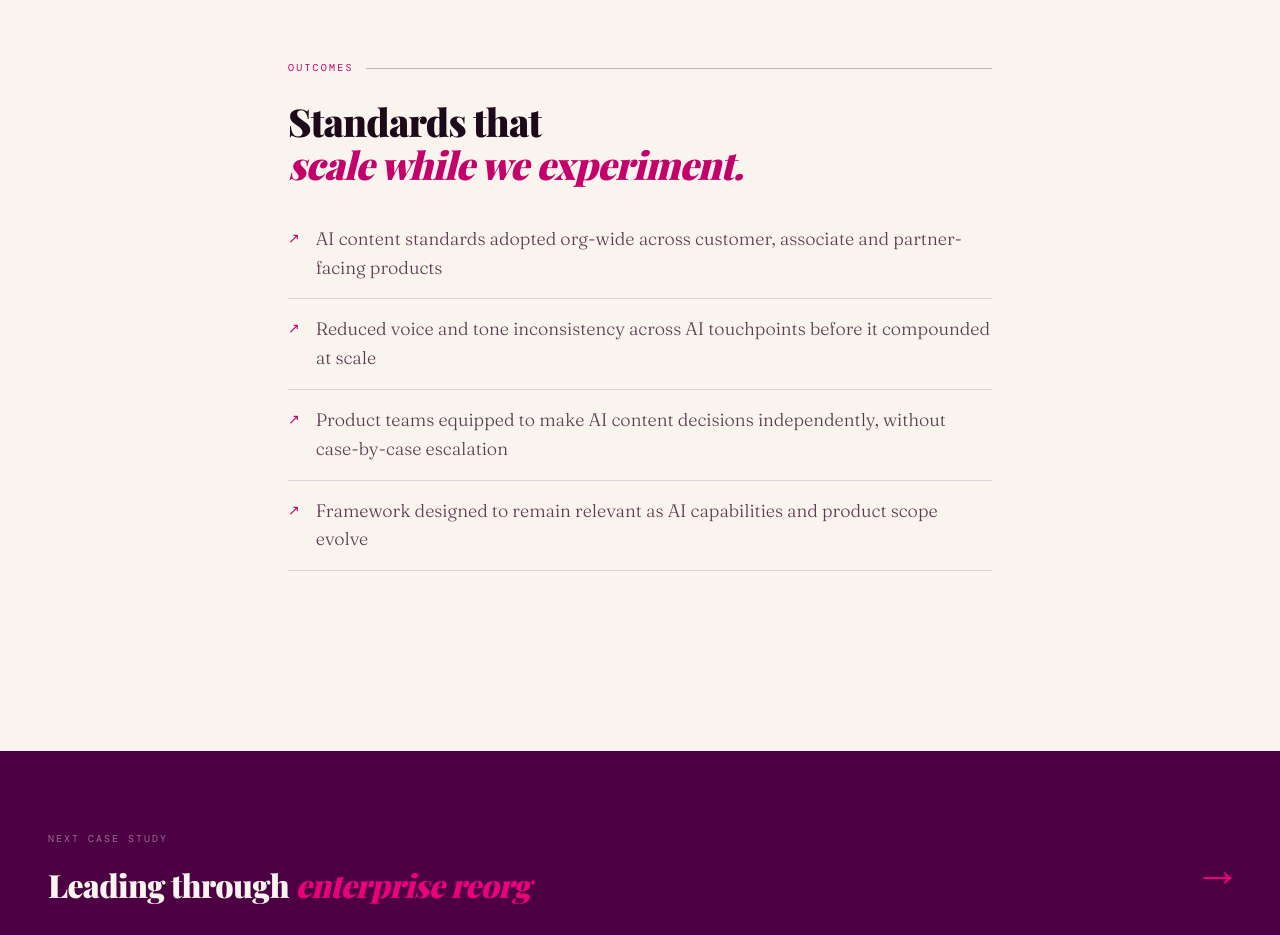
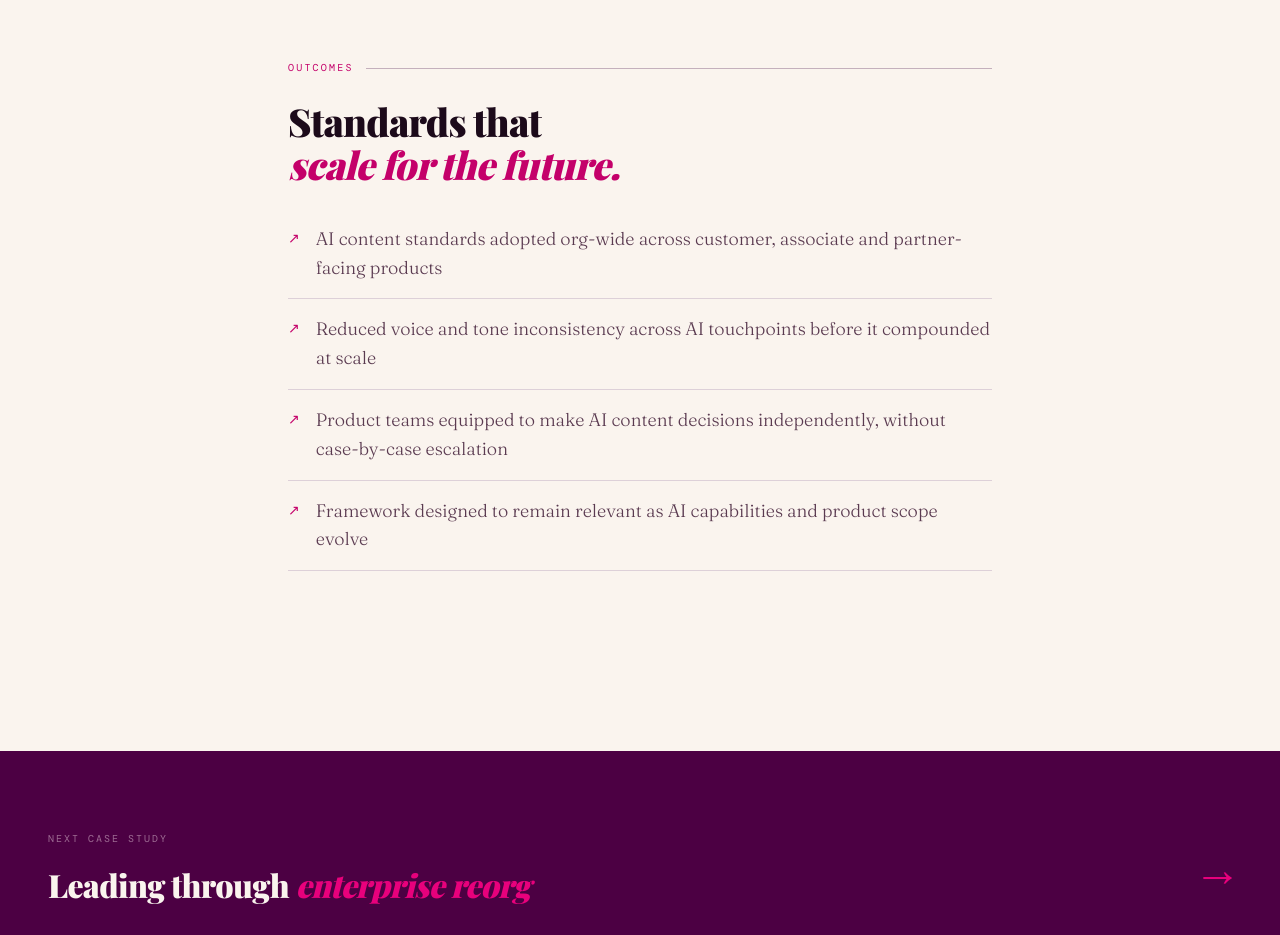
Before and after one commit to b3weaver/BridgettWeaverPortfolio, a plain HTML site: page walmart-ai-guidelines.html in a window 1280 px wide. Shown: the part 5280-6215 px from the top of the page. Drawn offline with nearby package versions, Linux system fonts and the light colour scheme; a web font is replaced by a local one.

Commit message:
Update walmart-ai-guidelines.html

```diff
--- a/walmart-ai-guidelines.html
+++ b/walmart-ai-guidelines.html
@@ -344,7 +344,7 @@
 
   <div class="cs-section fade-up">
     <div class="cs-section-label">Outcomes</div>
-    <h2>Standards that<br><em>scale while we experiment.</em></h2>
+    <h2>Standards that<br><em>scale for the future.</em></h2>
     <ul class="cs-outcomes">
       <li>AI content standards adopted org-wide across customer, associate and partner-facing products</li>
       <li>Reduced voice and tone inconsistency across AI touchpoints before it compounded at scale</li>
```
